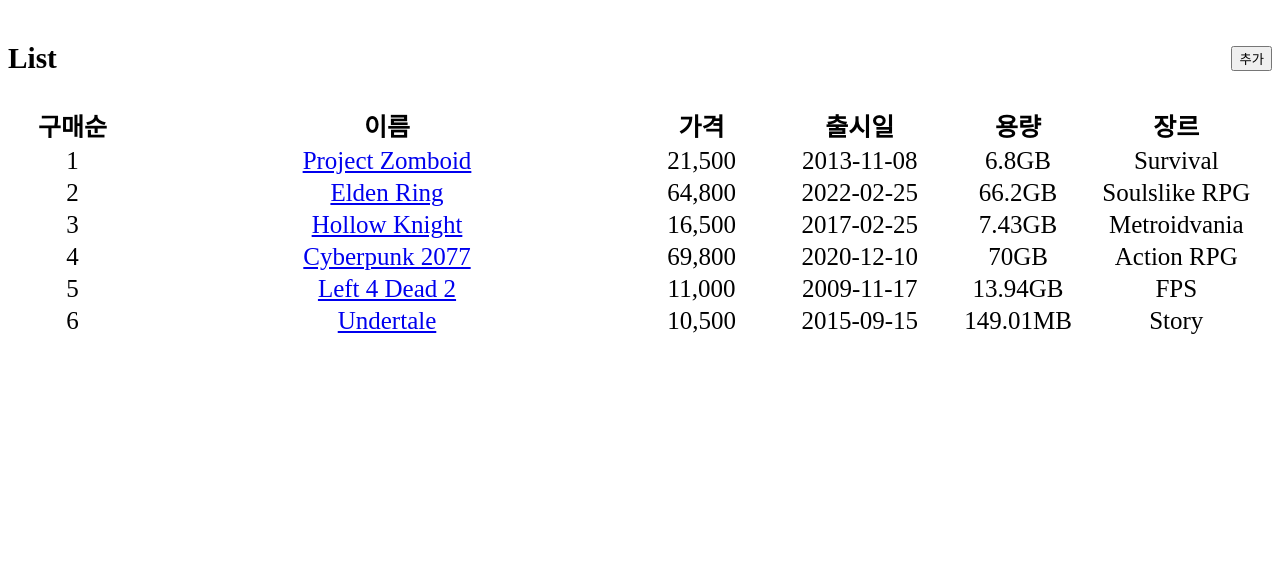
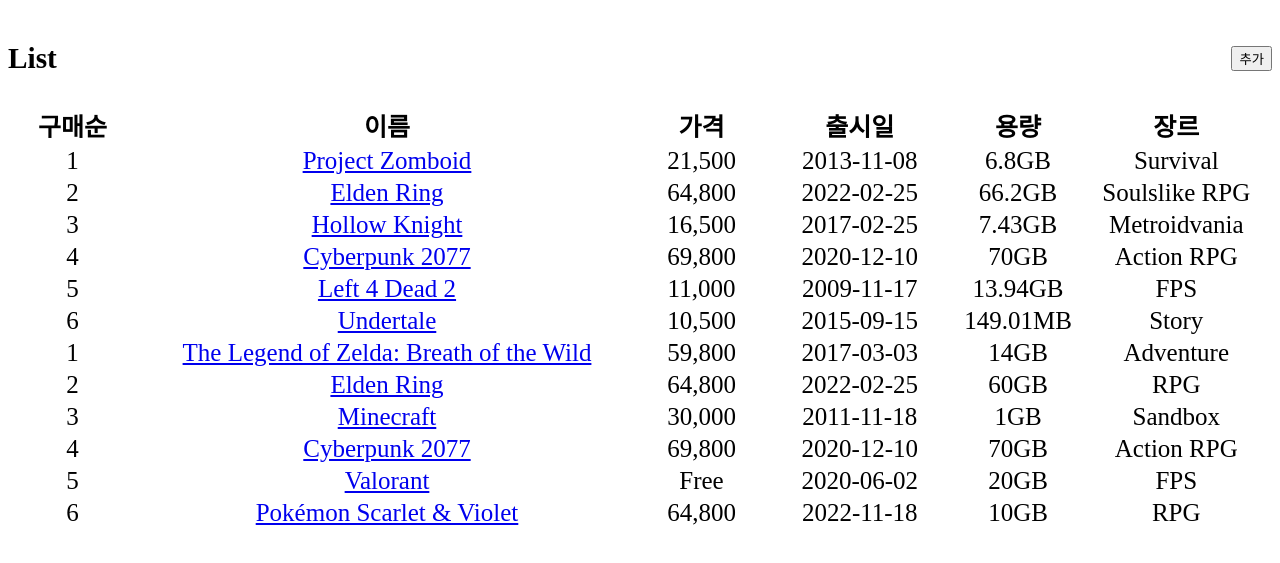
Before and after one commit to gue02/2025oss3_HW2-2, a plain HTML site: page index.html in a window 1280 px wide. Shown: the part 113-676 px from the top of the page. Drawn offline with nearby package versions, Linux system fonts and the light colour scheme.

Commit message:
Update index.html

```diff
--- a/index.html
+++ b/index.html
@@ -107,6 +107,17 @@
     <script>
         $(document).ready(function() {
             let data = JSON.parse(localStorage.getItem("productData")) || [];
+             if (data.length === 0) {
+                data = [
+                    { number: 1, name: "The Legend of Zelda: Breath of the Wild", price: "59,800", date: "2017-03-03", memory: "14GB", genre: "Adventure" },
+                    { number: 2, name: "Elden Ring", price: "64,800", date: "2022-02-25", memory: "60GB", genre: "RPG" },
+                    { number: 3, name: "Minecraft", price: "30,000", date: "2011-11-18", memory: "1GB", genre: "Sandbox" },
+                    { number: 4, name: "Cyberpunk 2077", price: "69,800", date: "2020-12-10", memory: "70GB", genre: "Action RPG" },
+                    { number: 5, name: "Valorant", price: "Free", date: "2020-06-02", memory: "20GB", genre: "FPS" },
+                    { number: 6, name: "Pokémon Scarlet & Violet", price: "64,800", date: "2022-11-18", memory: "10GB", genre: "RPG" }
+                ];
+                localStorage.setItem("productData", JSON.stringify(data));
+            }
              $("#dataTable tbody").empty();
             $.each(data, function(index, item) {
                 $("#tableData").append(
```
